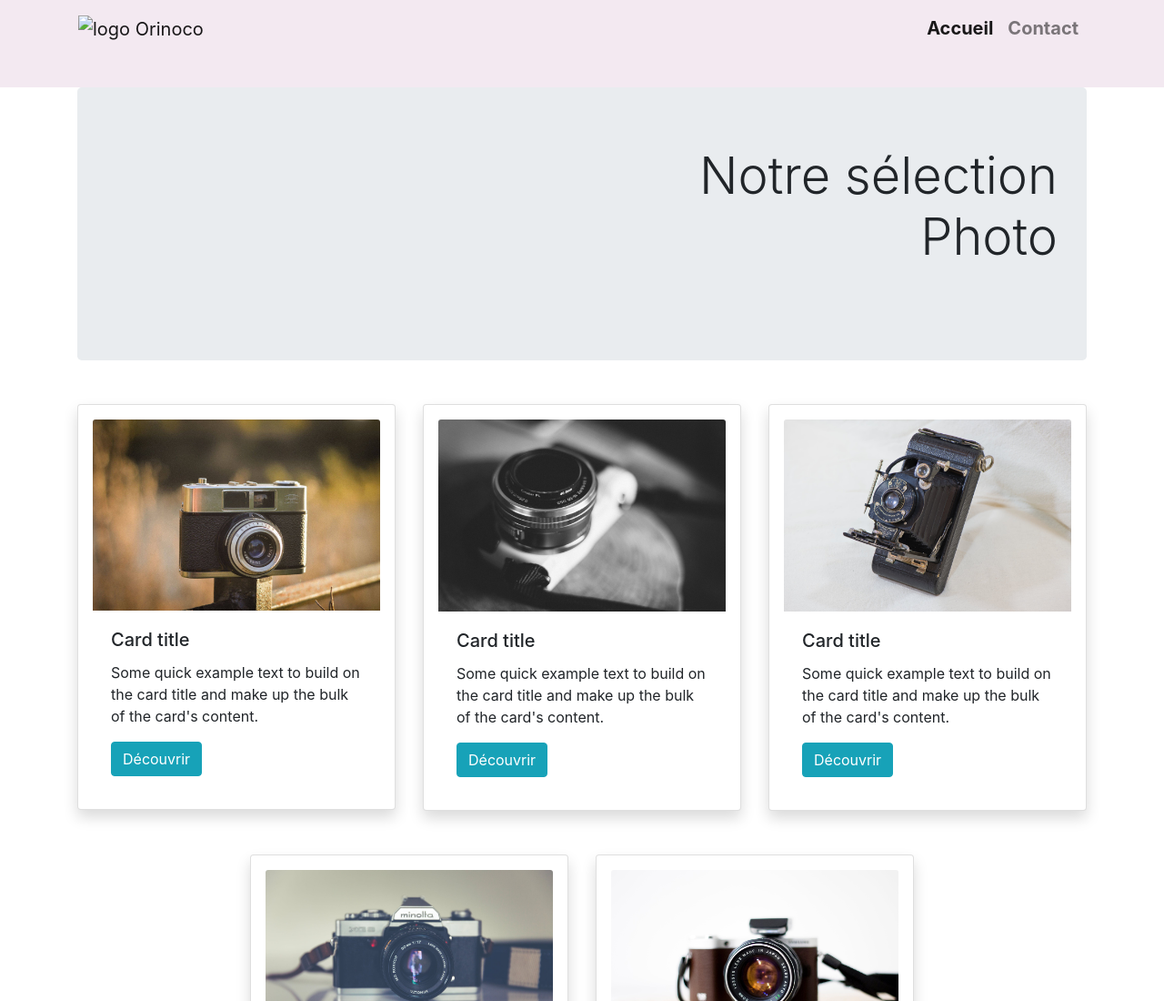
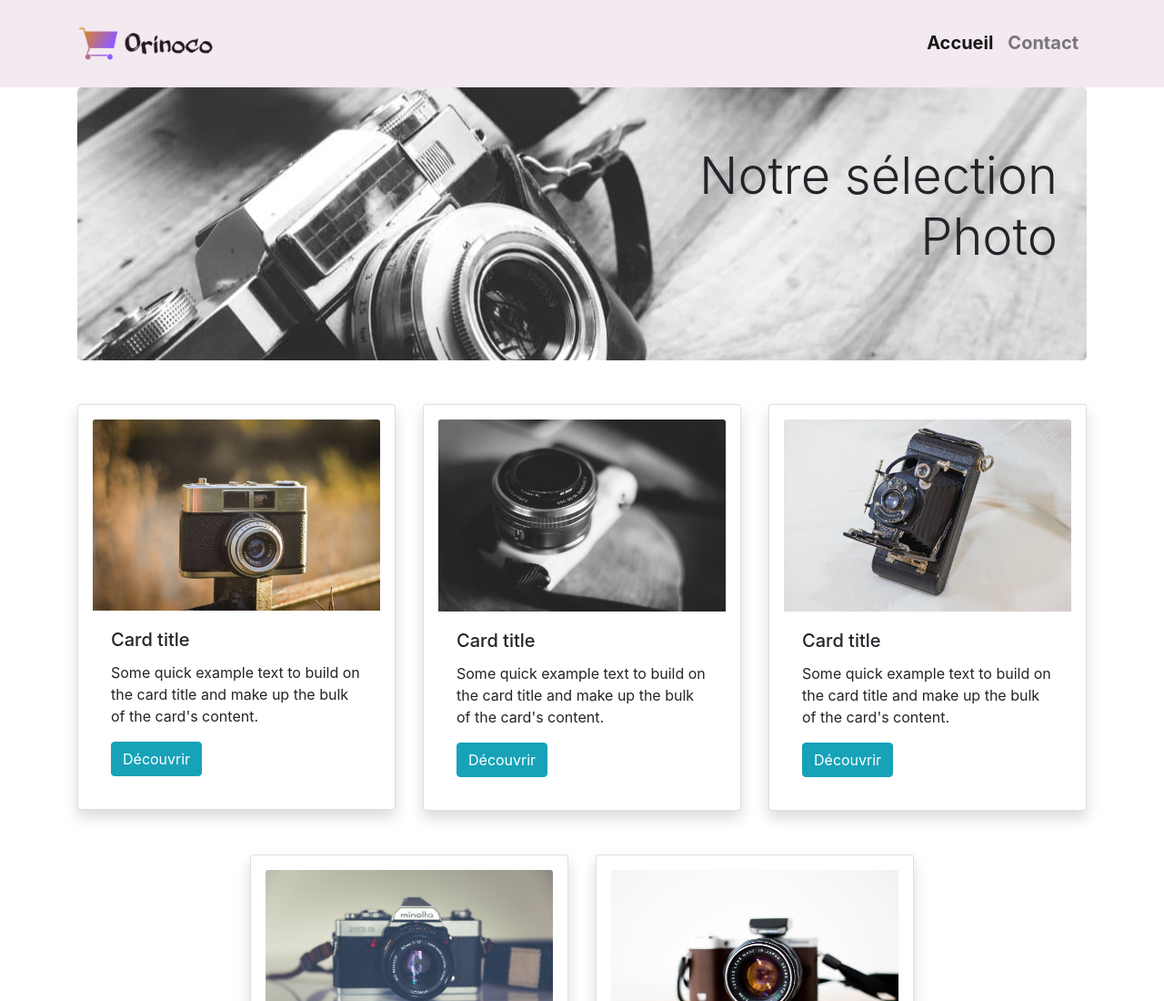
Before and after one commit to DavidAlleaume/DavidAlleaume_5_16-08-2021, a plain HTML site: page index.html in a window 1280 px wide. Shown: the top 1100 px of the page at 91% size. Drawn offline with nearby package versions, Linux system fonts and the light colour scheme; the site is published under a folder, as on GitHub Pages, so addresses that start at the root find nothing.

Commit message:
corrections chemins d'accès images

```diff
--- a/index.html
+++ b/index.html
@@ -17,7 +17,7 @@
             <div class="row">
                 <nav class="col navbar navbar-expand-md navbar-light">
                     <a class="navbar-brand mr-5" href="index.html">
-                        <img src="/images/Logo2.PNG" width="150" alt="logo Orinoco">
+                        <img src="images/Logo2.PNG" width="150" alt="logo Orinoco">
                     </a>
                     <button class="navbar-toggler" type="button" data-toggle="collapse" data-target="#navbarContent">
                         <span class="navbar-toggler-icon"></span>
--- a/style.css
+++ b/style.css
@@ -13,6 +13,6 @@ footer a {
 }
 .jumbotron {
     height: 300px;
-    background-image: url(/images/antique-cameras-black-white\ Resized\ &\ Compressed.jpg);
+    background-image: url(images/antique-cameras-black-white\ Resized\ &\ Compressed.jpg);
     background-position: center;
 }
```
